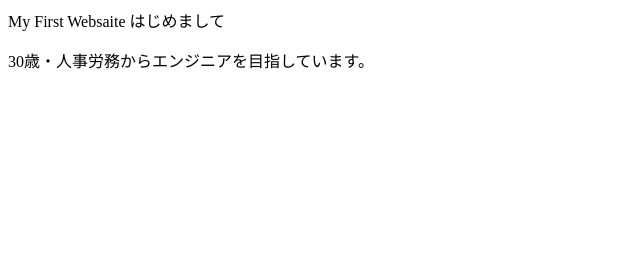
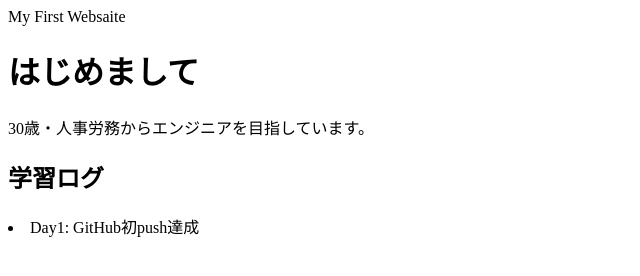
Before and after one commit to tengdaicai-ship-it/my-first-website, a plain HTML site: page OneDrive/デスクトップ/Proguramingu/my-first-website/index.html in a window 1280 px wide. Shown: the whole page, without its empty margins (0-640 px from the left). Drawn offline with Linux system fonts and the light colour scheme.

Commit message:
add study log section

```diff
--- a/OneDrive/デスクトップ/Proguramingu/my-first-website/index.html
+++ b/OneDrive/デスクトップ/Proguramingu/my-first-website/index.html
@@ -5,7 +5,11 @@
         <titel>My First Websaite</titel>
     </head>
     <body>
-        <hi>はじめまして</hi>
+        <h1>はじめまして</h1>
         <p>30歳・人事労務からエンジニアを目指しています。</p>
+        <h2>学習ログ</h2>
+        <u1>
+            <li>Day1: GitHub初push達成</li>
+        </u1>
     </body>
 </html>
```
